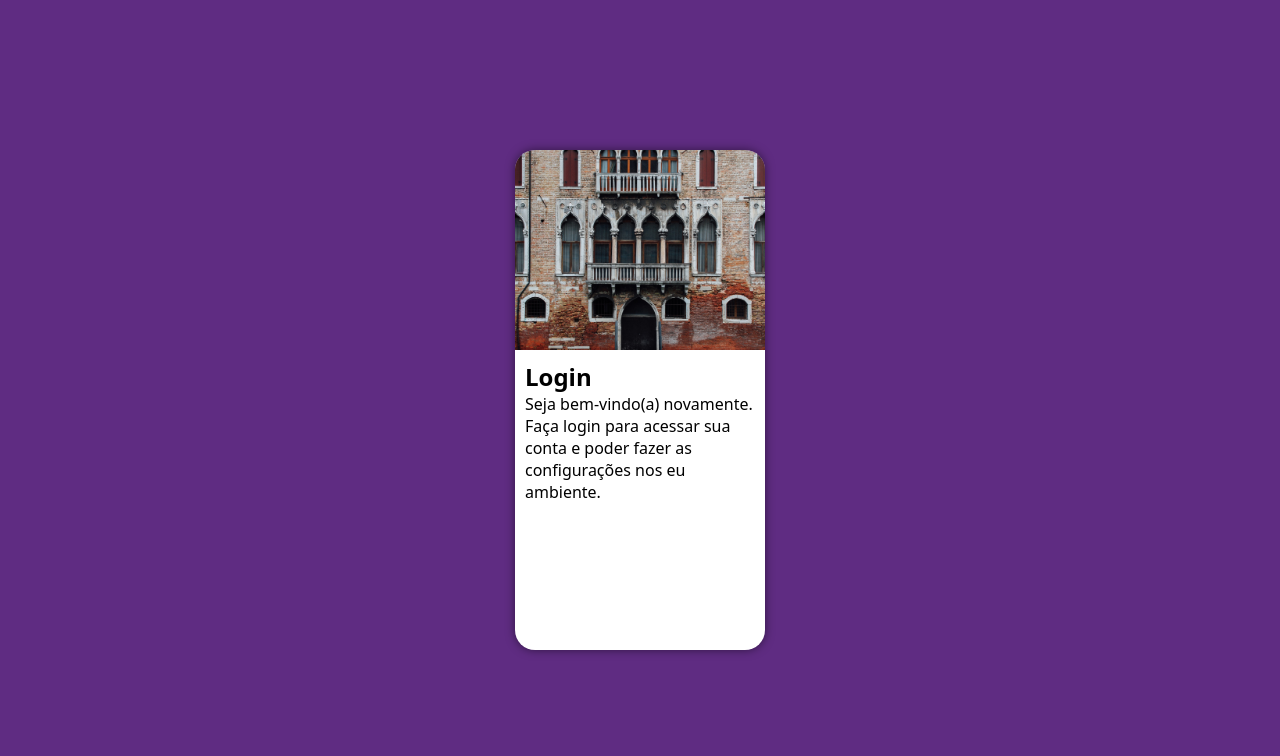
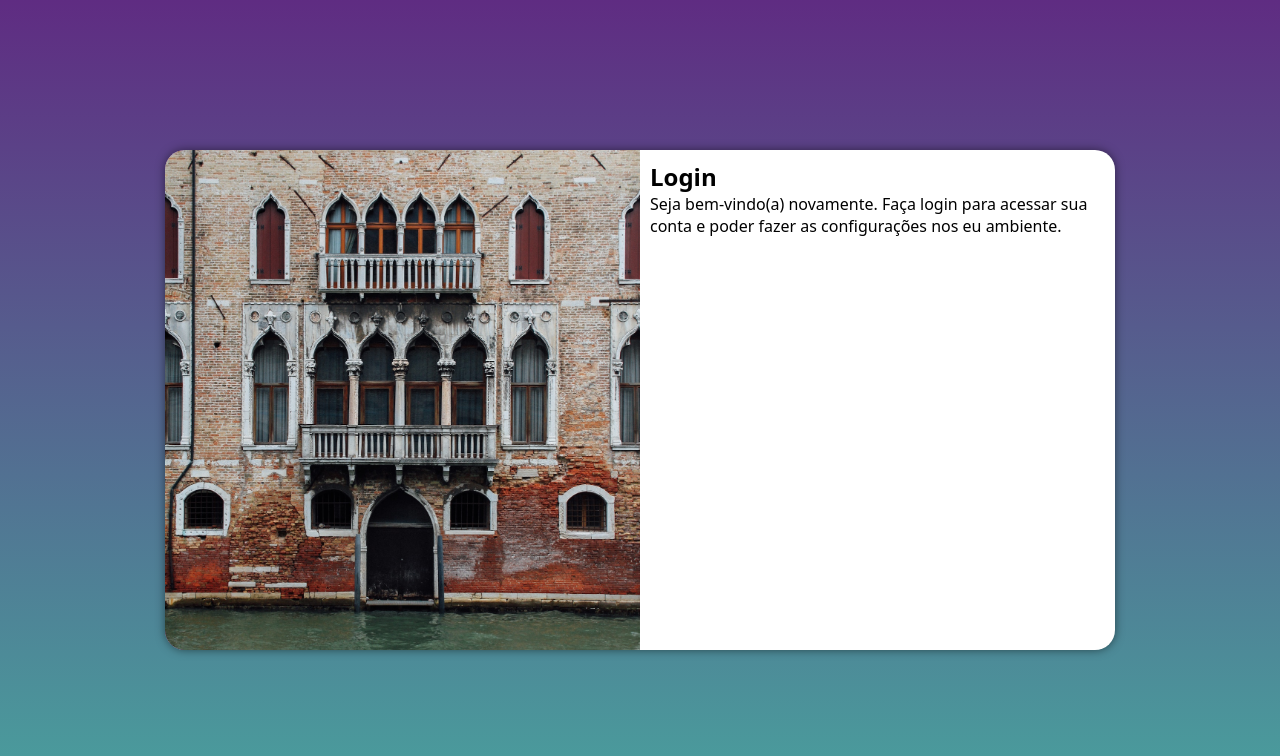
Before and after one commit to mendesfgabriel/projeto-login, a plain HTML site: page index.html in a window 1280 px wide. Drawn offline with Linux system fonts and the light colour scheme.

Commit message:
media-query maiores

```diff
--- a/estilos/media-queries.css
+++ b/estilos/media-queries.css
@@ -1,6 +1,11 @@
 @charset "UTF-8";
 
 @media screen and (min-width: 768px) and (max-width: 992px) {
+
+    body {
+        background-image: linear-gradient(to top, #49a09d, #5f2c82);
+    }
+
     section#login {
         width: 80vw;
     }
@@ -17,6 +22,24 @@
     }
 }
 
-@media screen and (min-width: 992px) and (max-width: ) {
+@media screen and (min-width: 992px) {
 
+    body {
+        background-image: linear-gradient(to top, #49a09d, #5f2c82);
+    }
+
+    section#login {
+        width: 950px;
+    }
+
+    section#login > div#imagem {
+        float: left;
+        width: 50%;
+        height: 100%;
+    }
+
+    section#login > div#form {
+        float: right;
+        width: 50%;
+    }
 }
--- a/estilos/style.css
+++ b/estilos/style.css
@@ -37,6 +37,9 @@ section#login {
     height: 500px;
     border-radius: 20px;
     box-shadow: 0px 0px 10px rgba(0, 0, 0, 0.5);
+
+    transition: width 0.3s, height 0.3s;
+    transition-timing-function: ease;
 }
 
 section#login > div#imagem {
```
